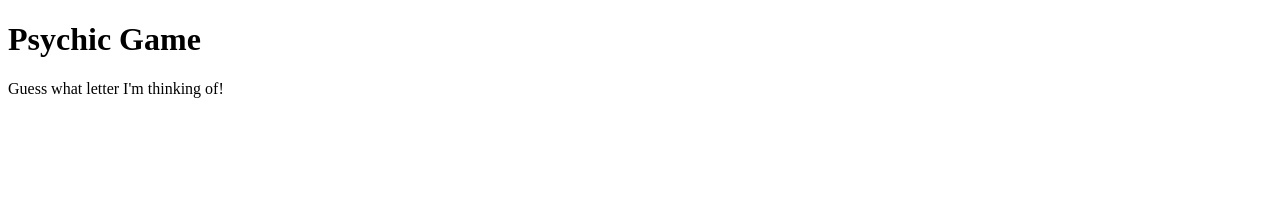
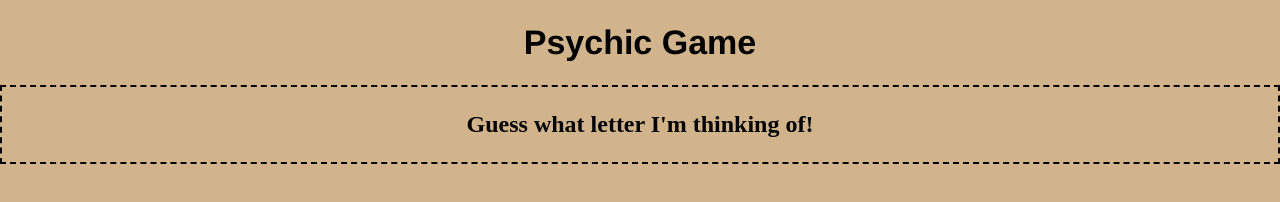
Before and after one commit to meghanmullally/Psychic-Game, a plain HTML site: page index.html in a window 1280 px wide. Drawn offline with Linux system fonts and the light colour scheme.

Commit message:
fixed css links, added css to style.css - body, h1, #game

```diff
--- a/assets/css/style.css
+++ b/assets/css/style.css
@@ -0,0 +1,23 @@
+* {
+  box-sizing: border-box;
+}
+
+body {
+  margin: 0;
+  padding: 0;
+  background-color: tan;
+}
+
+
+h1 {
+  font-family: 'Franklin Gothic Medium', 'Arial Narrow', Arial, sans-serif;
+  font-size: 34px;
+  text-align: center;
+}
+
+#game {
+  font-size: 24px;
+  font-weight: bold;
+  text-align: center;
+border:dashed black 2px;
+}
--- a/index.html
+++ b/index.html
@@ -6,8 +6,8 @@
   <meta http-equiv="X-UA-Compatible" content="ie=edge">
   <title>Psychic Game</title>
   <!---CSS LINKS---->
-  <!-- <link rel="stylesheet" href="/assets/css/reset.css"> -->
-  <!-- <link rel="stylesheet" href="/assets/css/style.css"> -->
+  <link rel="stylesheet" href="assets/css/reset.css">
+  <link rel="stylesheet" href="assets/css/style.css">
 </head>
 <body>
   <h1>Psychic Game</h1>
```
